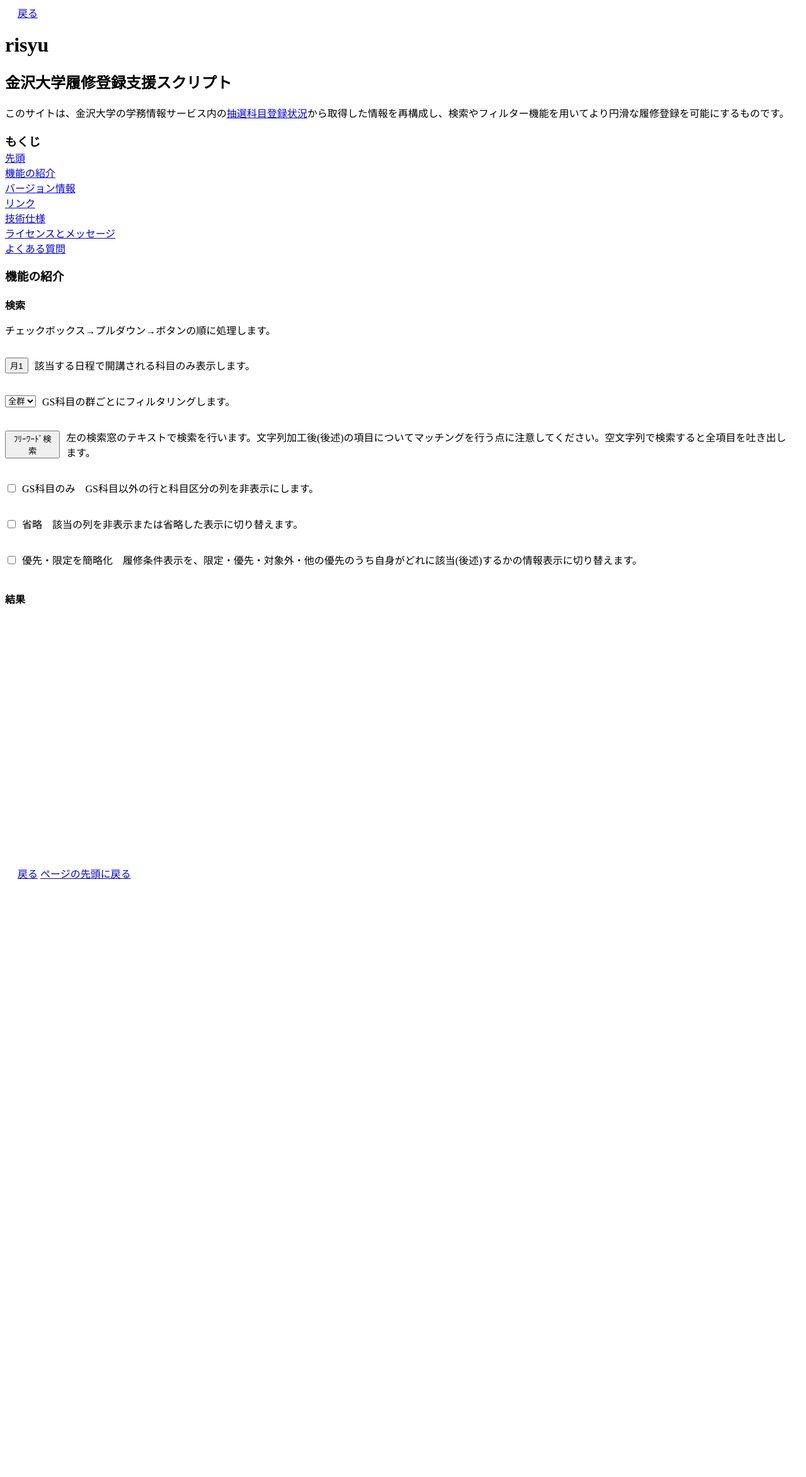
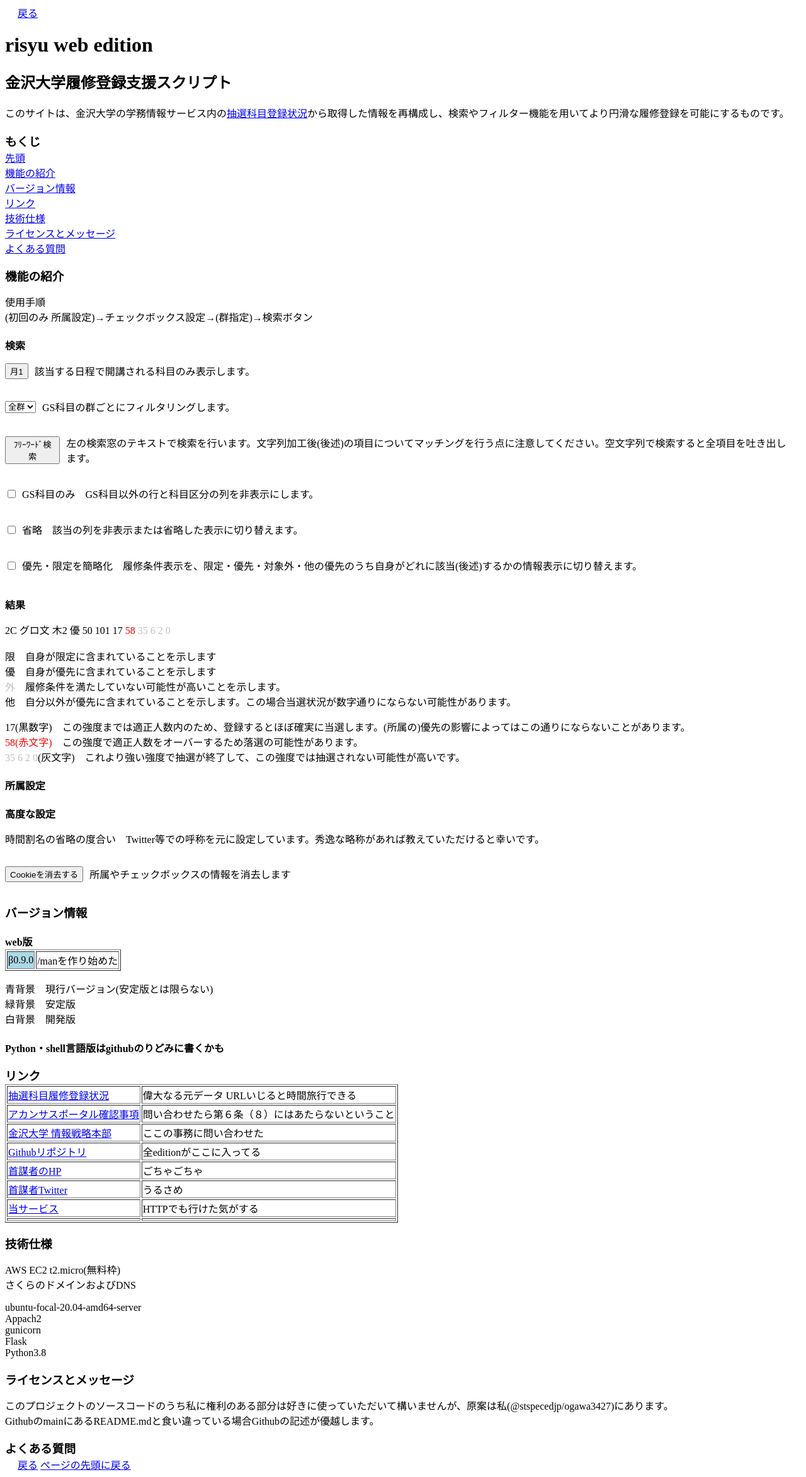
Before and after one commit to ogawa3427/risyu, a Flask app: page /man in a window 1280 px wide. Shown: the whole page at 63% size. Before the commit the page ends 1396 px from the top, so only its background shows below. Run offline with Flask 3, Linux system fonts and the light colour scheme.

Commit message:
たのむ

```diff
--- a/app.py
+++ b/app.py
@@ -7,8 +7,7 @@ app = Flask(__name__)
 
 @app.route('/')
 def index():
-    current_directory = os.path.dirname(os.path.abspath(__file__))
-    csvs_directory = os.path.join(current_directory, 'csvs')
+    csvs_directory = os.path.join(os.path.expanduser('~'), 'risyu', 'csvs')
     # 'csvs'ディレクトリ内のファイルとディレクトリのリストを取得
     ls = os.listdir(csvs_directory)
     ls = [ls for ls in ls if re.search("risyu", ls)]
@@ -28,7 +27,7 @@ def index():
     repl = r"\1年\2月\3日\4:\5:\6現在"
     asof = re.sub(patt, repl, asof)
 
-    rolelist = ['1年先導，観光デザイン，経済，地域，総合（文）優先', '履修条件あり（ピアノ経験者）', '１年地域優先', '１年人文，国際優先', '２年次以上限定', '１年生優先（2016年度以前入学生履修登録用）', '３年以上限定', '対象学生', '１年先導，観光デザイン人社学域・総合（文）優先', '１年先導，観光デザイン，経済，地域，総合（文）優先', '人文・法・国際限定，1年 生優 先', '１年法優先', '3年生以上優先', '全学生（総合教育部学生優先）（英語のみで受講可能な学生限定）', '２年以上限定', '１年生優先', '全学生（地域創造学類以外）（2021年度以前入学者履修登録用）', '２年以上優先', '理工学域優先', '全学生（国際学類をのぞく）', '全学生（総合教育部学生優先）', '３年以上優先', '未履修または「放棄」の２年生以上限定', '全学生', '全学生（地域創造学類以外）（2022年度以降入学者履修登録用）', '４年次以上限定（2019年度以前入学者履修登録用）', '１年人文，法，国際優先', '法学類の1年次以外限定', '全学生（2019年度以前入学者履修登録用）', ' 経済・地域・総合（文）限定，1年生優 先', '全学生（2020年度以降入学者履 修登録用）', '全学生（地域創造学類優先，次いで融合学域・人文学類・法学類・経済学類・ 国際学類優先）', '２年生以上限定・未修得者のみ・３～４年生優先', '全学生（「超然文学賞」受賞者優先）', '１年先導・観光デザイン・経済・総合（文）優先']
+    rolelist = ['1年先導，観光デザイン，経済，地域，総合（文）優先', '履修条件あり（ピアノ経験者）', '１年地域優先', '１年人文，国際優先', '２年次以上限定', '１年生優先（2016年度以前入学生履修登録用）', '３年以上限定', '対象学生', '１年先導，観光デザイン人社学域・総合（文）優先', '１年先導，観光デザイン，経済，地域，総合（文）優先', '人文・法・国際限定，1年生優 先', '１年法優先', '3年生以上優先', '全学生（総合教育部学生優先）（英語のみで受講可能な学生限定）', '２年以上限定', '１年生優先', '全学生（地域創造学類以外）（2021年度以前入学者履修登録用）', '２年以上優先', '理工学 域優先', '全学生（国際学類をのぞく）', '全学生（総合教育部学生優先）', '３年以上優先', '未履修または「放棄」の２年生以上限定', '全学生', '全学生（地域創造学類以外）（2022年度以降入学者履修登録用）', '４年次以上限定（2019年度以前入学者履修登録用）', '１年人文，法，国際優先', '法学類の1年次以外限定', '全学生（2019年度以前入学者履修登録用）', ' 経済・地域・総合（文）限定，1年生優先', '全学生（2020年度以降入学者履 修登録用）', '全学生（地域創造学類優先，次いで融合学域・人文学類・法学類・経済学類・国際学類優先）', '２年生以上限定・未修得者のみ・３～４年生優先', '全学生（「超然文学賞」受賞者優先）', '１年先導・観光デザイン・経済・総合（文）優先']
     weakdict = {
     "PHILLIPPSJEREMYDAVID": "PHILLIPPS",
     "GRUENEBERGPATRICK": "GRUENEBERG",
@@ -70,7 +69,7 @@ def set():
 
 @app.route('/aff')
 def aff():
-    rolelist = ['1年先導，観光デザイン，経済，地域，総合（文）優先', '履修条件あり（ピアノ経験者）', '１年地域優先', '１年人文，国際優先', '２年次以上限定', '１年生優先（2016年度以前入学生履修登録用）', '３年以上限定', '対象学生', '１年先導，観光デザイン人社学域・総合（文）優先', '１年先導，観光デザイン，経済，地域，総合（文）優先', '人文・法・国際限定，1年 生優 先', '１年法優先', '3年生以上優先', '全学生（総合教育部学生優先）（英 語のみで受講可能な学生限定）', '２年以上限定', '１年生優先', '全学生（地域創造学類以外）（2021年度以前入学者履修登録用）', '２年以上優先', '理工学域優先', '全学生（ 国際学類をのぞく）', '全学生（総合教育部学生優先）', '３年以上優先', '未履修または「放棄」の２年生以上限定', '全学生', '全学生（地域創造学類以外）（2022年度以降入学者履修登録用）', '４年次以上限定（2019年度以前入学者履修登録用）', '１年人文，法，国際優先', '法学類の1年次以外限定', '全学生（2019年度以前入学者履修登録用）', ' 経済・地域・総合（文）限定，1年生 優先', '全学生（2020年度以降入学者履 修登録用）', '全学生（地域創造学類優先，次いで融合学域・人文学類・法学類・経済学類 ・国際学類優先）', '２年生以上限定・未修得者のみ・３～４年生優先', '全学生（「超然文学賞」受賞者優先）', '１年先導・観光デザイン・経済・総合（文）優先']
+    rolelist = ['1年先導，観光デザイン，経済，地域，総合（文）優先', '履修条件あり（ピアノ経験者）', '１年地域優先', '１年人文，国際優先', '２年次以上限定', '１年生優先（2016年度以前入学生履修登録用）', '３年以上限定', '対象学生', '１年先導，観光デザイン人社学域・総合（文）優先', '１年先導，観光デザイン，経済，地域，総合（文）優先', '人文・法・国際限定，1年生優 先', '１年法優先', '3年生以上優先', '全学生（総合教育部学生優先）（英 語のみで受講可能な学生限定）', '２年以上限定', '１年生優先', '全学生（地域創造学類以外）（2021年度以前入学者履修登録用）', '２年以上優先', '理工学域優先', '全学生（国際学類をのぞく）', '全学生（総合教育部学生優先）', '３年以上優先', '未履修または「放棄」の２年生以上限定', '全学生', '全学生（地域創造学類以外）（2022年度以降入学者履修登録用）', '４年次以上限定（2019年度以前入学者履修登録用）', '１年人文，法，国際優先', '法学類の1年次以外限定', '全学生（2019年度以前入学者履修登録用）', ' 経済・地域・総合（文）限定，1年生優先', '全学生（2020年度以降入学者履 修登録用）', '全学生（地域創造学類優先，次いで融合学域・人文学類・法学類・経済学類・国際学類優先）', '２年生以上限定・未修得者のみ・３～４年生優先', '全学生（「超然文学賞」受賞者優先）', '１年先導・観光デザイン・経済・総合（文）優先']
     return render_template(
         'aff.html',
         rolelist=rolelist
--- a/templates/man.html
+++ b/templates/man.html
@@ -27,13 +27,21 @@
         .redt {
             color: red;
         }
+        .cellg {
+            color: black;
+            background-color: lightgreen;
+        }
+        .cellb {
+            color: black;
+            background-color: lightblue;
+        }
     </style>
 </head>
 <body>
     <a href="{{ url_for('index') }}"style="margin-left: 20px;" id="top">戻る</a>
 
 
-    <h1>risyu</h1>
+    <h1>risyu web edition</h1>
     <h2>金沢大学履修登録支援スクリプト</h2>
     <p>このサイトは、金沢大学の学務情報サービス内の<a href="https://eduweb.sta.kanazawa-u.ac.jp/Portal/StudentApp/Regist/RegistrationStatus.aspx?year=2023&lct_term_cd=21">抽選科目登録状況</a>から取得した情報を再構成し、検索やフィルター機能を用いてより円滑な履修登録を可能にするものです。</p>
 
@@ -47,8 +55,9 @@
     <a href="#argu">よくある質問</a>
 
     <h3 id ="func">機能の紹介</h3>
+    <p>使用手順<br>(初回のみ 所属設定)→チェックボックス設定→(群指定)→検索ボタン</p>
+
     <h4>検索</h4>
-    <p>チェックボックス→プルダウン→ボタンの順に処理します。</p>
     <div class="container">
         <button>月1</button>
         <p>該当する日程で開講される科目のみ表示します。</p>
@@ -77,12 +86,79 @@
     </div>
 
     <h4>結果</h4>
-    <p></p>
+    <p>2C グロ文 木2 優 50 101 17 <span class="redt">58</span> <span class="greyt">35 6 2 0</span><br>
+    <br>
+    限　自身が限定に含まれていることを示します<br>優　自身が優先に含まれていることを示します<br><span class="greyt">外</span>　履修条件を満たしていない可能性が高いことを示します。<br>他　自分以外が優先に含まれていることを示します。この場合当選状況が数字通りにならない可能性があります。</p>
+    <p>17(黒数字)　この強度までは適正人数内のため、登録するとほぼ確実に当選します。(所属の)優先の影響によってはこの通りにならないことがあります。<br><span class="redt">58(赤文字)</span>　この強度で適正人数をオーバーするため落選の可能性があります。<br><span class="greyt">35 6 2 0</span>(灰文字)　これより強い強度で抽選が終了して、この強度では抽選されない可能性が高いです。</p>
+
+    <h4>所属設定</h4>
+
+    <h4>高度な設定</h4>
+    <p>時間割名の省略の度合い　Twitter等での呼称を元に設定しています。秀逸な略称があれば教えていただけると幸いです。</p>
+    <div class="container">
+        <button>Cookieを消去する</button>
+        <p>所属やチェックボックスの情報を消去します</p>
+    </div>
+
+    <h3 id="ver">バージョン情報</h3>
+    <h4>web版</h4>
+    <table border="1">
+        <tr>
+            <td class="cellb">β0.9.0</td>
+            <td>/manを作り始めた</td>
+        </tr>
+    </table>
+    <p>青背景　現行バージョン(安定版とは限らない)<br>緑背景　安定版<br>白背景　開発版</p>
+
+    <h4>Python・shell言語版はgithubのりどみに書くかも</h4>
+
+    <h3 id="links">リンク</h3>
+    <table border="1">
+        <tr>
+            <td><a href="https://eduweb.sta.kanazawa-u.ac.jp/Portal/StudentApp/Regist/RegistrationStatus.aspx?year=2023&lct_term_cd=21">抽選科目履修登録状況</a></td>
+            <td>偉大なる元データ URLいじると時間旅行できる</td>
+        </tr>
+        <tr>
+            <td><a href="https://acanthus.cis.kanazawa-u.ac.jp/base/confirmation/always">アカンサスポータル確認事項</a></td>
+            <td>問い合わせたら第６条（８）にはあたらないということ</td>
+        </tr>
+        <tr>
+            <td><a href="https://intelligent.w3.kanazawa-u.ac.jp/ish/">金沢大学 情報戦略本部</a></td>
+            <td>ここの事務に問い合わせた</td>
+        </tr>
+        <tr>
+            <td><a href="https://github.com/ogawa3427/risyu">Githubリポジトリ</a></td>
+            <td>全editionがここに入ってる</td>
+        </tr>
+        <tr>
+            <td><a href="https://sites.google.com/view/ogawa34">首謀者のHP</a></td>
+            <td>ごちゃごちゃ</td>
+        </tr>
+        <tr>
+            <td><a href="https://twitter.com/stspecedjpstuku">首謀者Twitter</a></td>
+            <td>うるさめ</td>
+        </tr>
+        <tr>
+            <td><a href="https://kurisyushien.org/">当サービス</a></td>
+            <td>HTTPでも行けた気がする</td>
+        </tr>
+        <tr>
+            <td><a href=""></a></td>
+            <td></td>
+        </tr>
+    </table>
+
+    <h3 id="tech">技術仕様</h3>
+    <p>AWS EC2 t2.micro(無料枠)<br>さくらのドメインおよびDNS</p>
+    <p>ubuntu-focal-20.04-amd64-server<br>Appach2<br>gunicorn<br>Flask<br>Python3.8</p>
+
+    <h3 id="lice">ライセンスとメッセージ</h3>
+    <p>このプロジェクトのソースコードのうち私に権利のある部分は好きに使っていただいて構いませんが、原案は私(@stspecedjp/ogawa3427)にあります。<br>GithubのmainにあるREADME.mdと食い違っている場合Githubの記述が優越します。</p>
+
+    <h3 id="argu">よくある質問</h3>
 
 
 
-
-    <br><br><br><br><br><br><br><br><br><br><br><br><br><br><br><br><br><br><br><br><br><br>
     <a href="{{ url_for('index') }}"style="margin-left: 20px;">戻る</a>
     <a href="#top">ぺージの先頭に戻る</a>
 
--- a/wsgi.py
+++ b/wsgi.py
@@ -1,3 +1,4 @@
 import sys
+print(sys.path)
 sys.path.insert(0, '/var/www/html/risyu')
 from app  import app as application
```
Also changed, not shown: main.py (+53 -18 lines).
